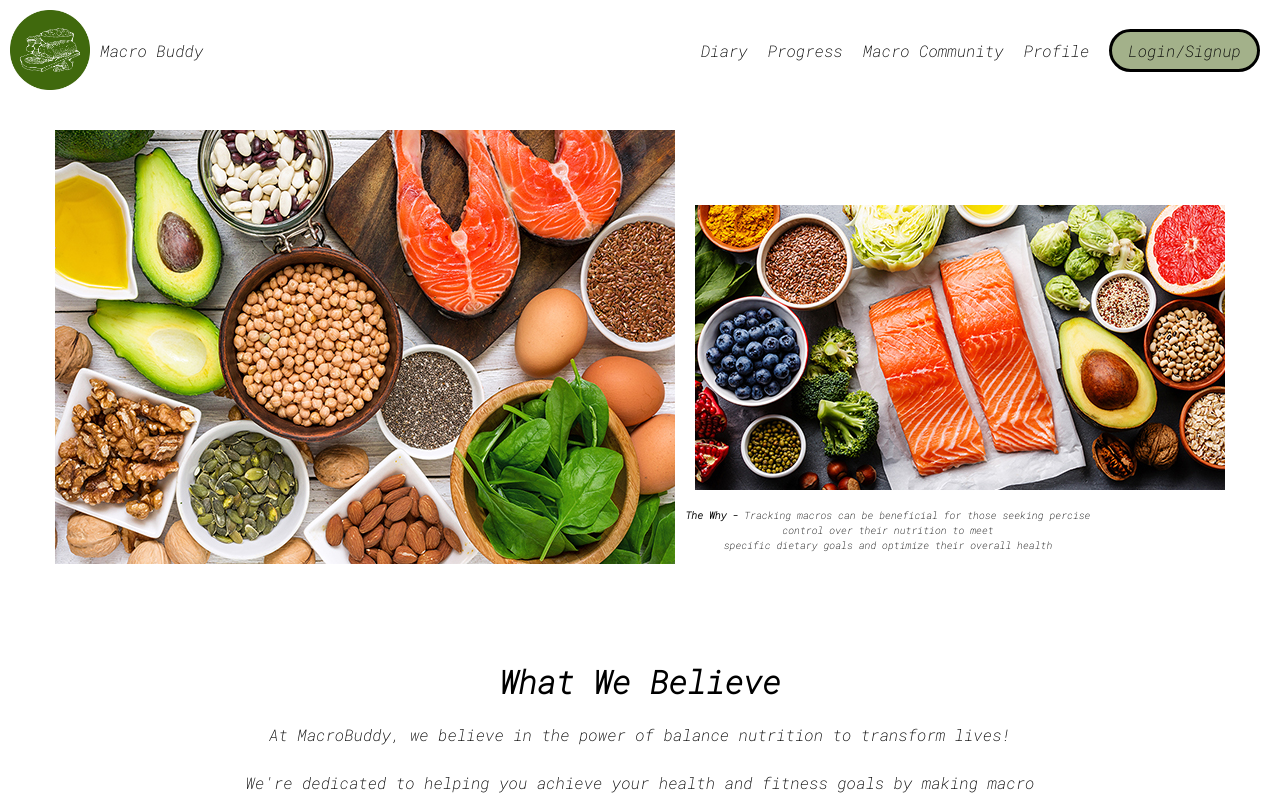
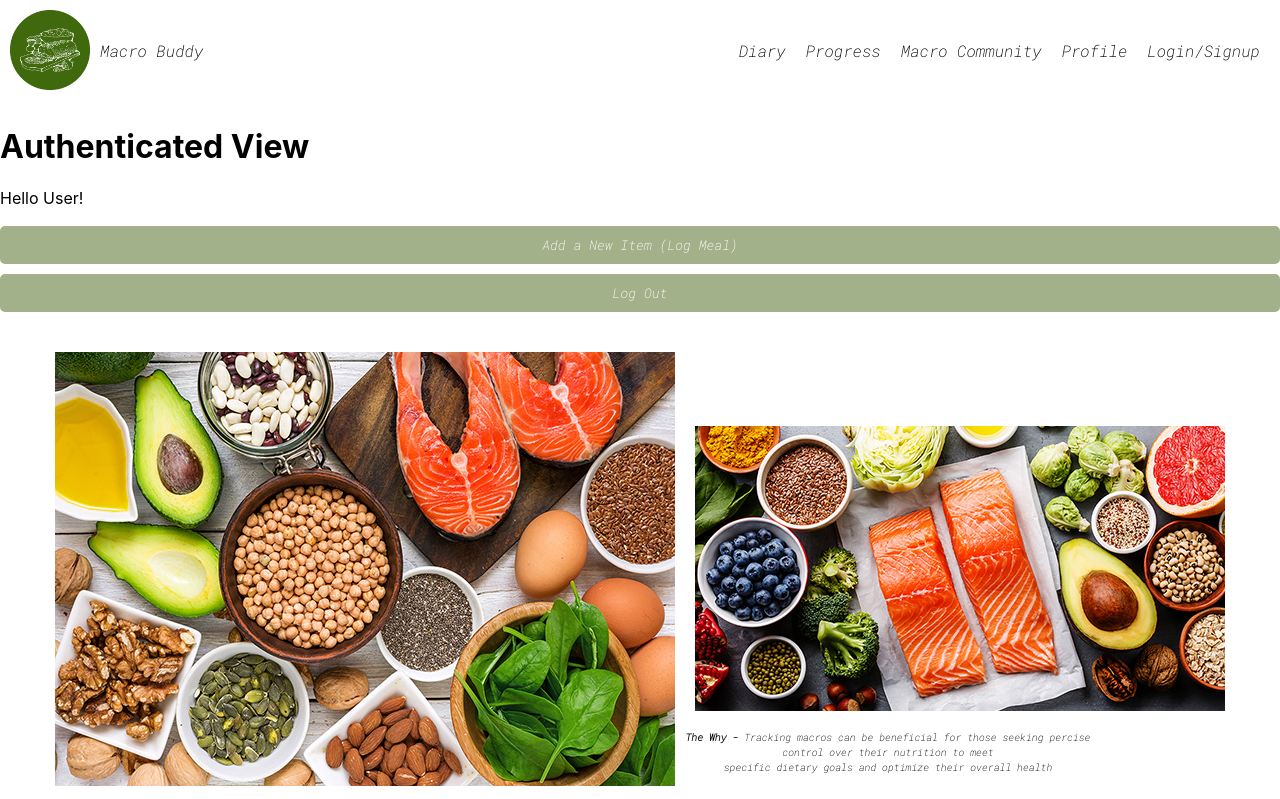
Before and after one commit to AstroMike101/macro-buddy, a React (Create React App) app: page /auth in a window 1280 px wide. Shown: the top 799 px of the page. Built offline with nearby package versions, Linux system fonts and the light colour scheme.

Commit message:
joseph final verion

```diff
--- a/src/App.js
+++ b/src/App.js
@@ -5,18 +5,19 @@ import WelcomeSection from './WelcomeSection';
 import AboutMacroBuddy from './AboutMacroBuddy';
 import LogAMeal from './LogAMeal';
 import Diary from './Diary';
-
+import AuthenView from './AuthenView'
 function App() {
   return (
     <Router>
       <div className="App">
         <NavBar />
         <Routes>
-
           <Route path="/" element={<WelcomeSection />} />
-          <Route path="/diary" element={<Diary />} />
+          <Route path="/about" element={<AboutMacroBuddy />} />
           <Route path="/log-meal" element={<LogAMeal />} />
+          <Route path="/diary" element={<Diary/>} />
           {/* Add more routes as needed */}
+          <Route path = "/auth" element = {<AuthenView/>}/>
         </Routes>
         <AboutMacroBuddy/>
       </div>
--- /dev/null
+++ b/src/AuthenView.js
@@ -0,0 +1,23 @@
+// AuthenticatedView.js
+import React from 'react';
+import { Link } from 'react-router-dom';
+
+const AuthenticatedView = () => {
+  return (
+    <div>
+      <h2>Authenticated View</h2>
+      <p>Hello User!</p>
+
+      {/* Link to add a new item (Log Meal) */}      <Link to="/log-meal">
+        <button>Add a New Item (Log Meal)</button>
+      </Link>
+
+      {/* Link back to the home page */}
+      <Link to="/">
+        <button>Log Out</button>
+      </Link>
+    </div>
+  );
+};
+
+export default AuthenticatedView;
--- a/src/NavBar.js
+++ b/src/NavBar.js
@@ -18,7 +18,7 @@ const NavBar = () => {
         <a href="/">Progress</a>
         <a href="/">Macro Community</a>
         <a href="/">Profile</a>
-        <a class= 'login'href="/">Login/Signup</a>
+        <Link to = '/auth'>Login/Signup</Link>
       </div>
     </div>
   );
--- a/src/WelcomeSection.css
+++ b/src/WelcomeSection.css
@@ -18,7 +18,7 @@ h1 {
 }
 
 .buttons button {
-    margin: 0 10px;
+    margin: 10 10px;
     padding: 10px 20px;
     font-size: 1em;
     background-color: #a3b18a;
@@ -26,7 +26,6 @@ h1 {
     color: #fff;
     cursor: pointer;
     border-radius: 5px;
-    font-family: 'Oswald', sans-serif;
 }
 
 .buttons button:hover {
--- a/src/WelcomeSection.js
+++ b/src/WelcomeSection.js
@@ -9,7 +9,9 @@ const WelcomeSection = () => {
       <h1>Welcome to MacroBuddy</h1>
       <p className="subheading">The ultimate macro tracking companion</p>
       <div className="buttons">
-        <button>Start a Diary</button>
+      <Link to="/Diary">
+          <button>Start a Diary</button>
+        </Link>
         <Link to="/log-meal">
           <button>Log a Meal</button>
         </Link>
```
